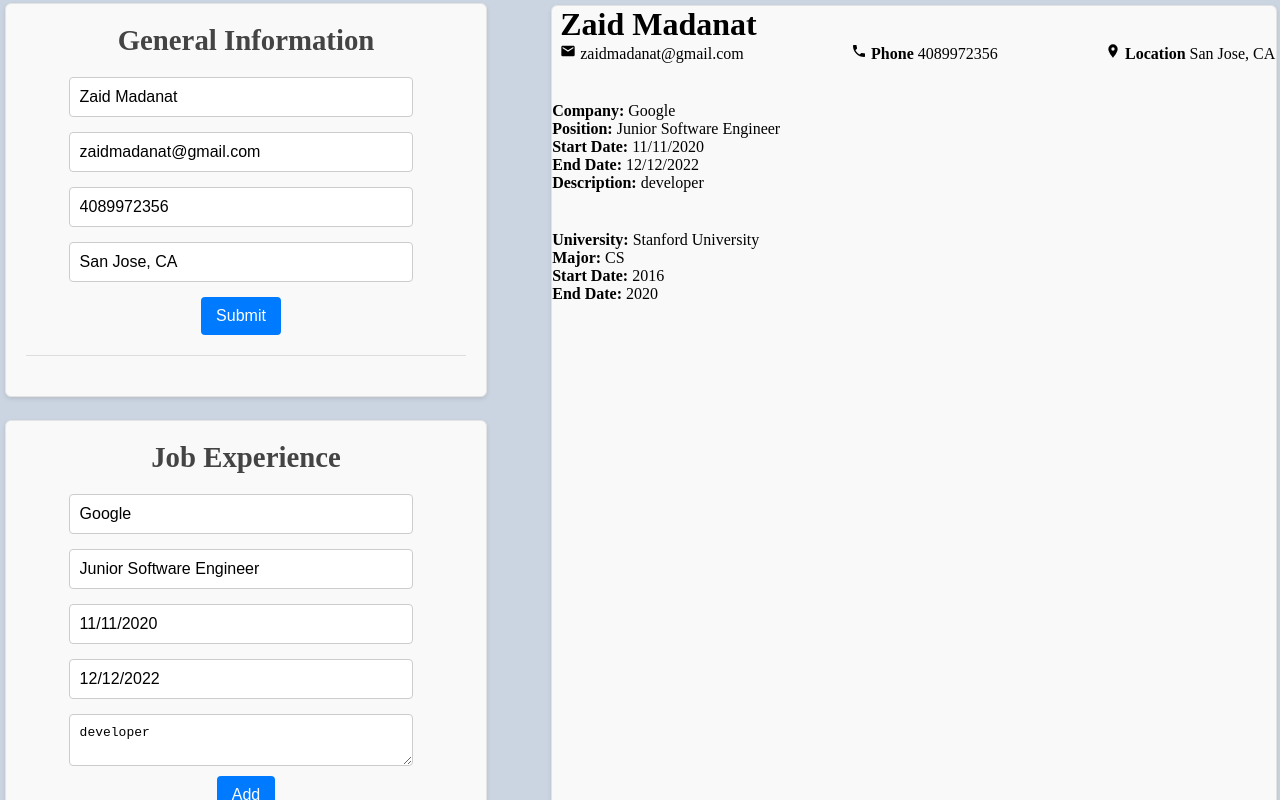
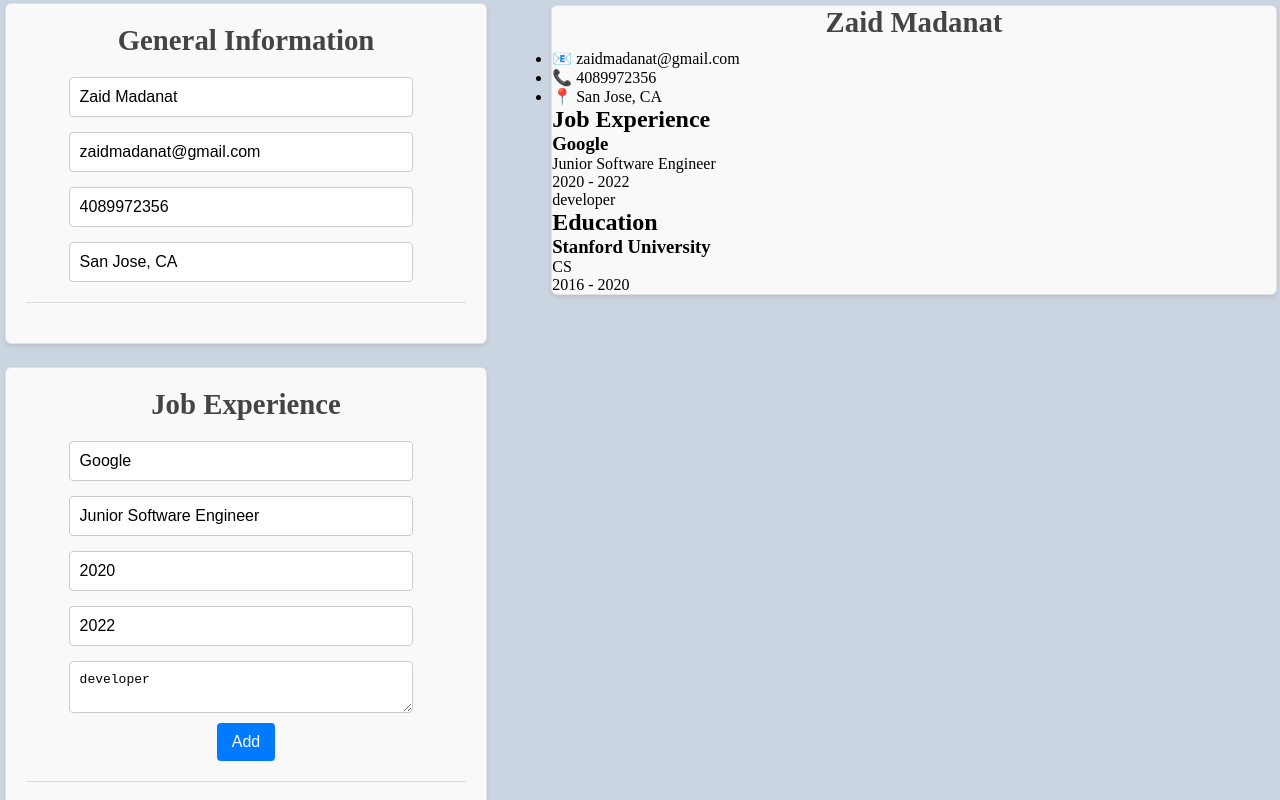
Before and after one commit to ZaidMadanat/cv-application, a React (Vite) app: page / in a window 1280 px wide. Shown: the top 800 px of the page. Built offline with nearby package versions, Linux system fonts and the light colour scheme.

Commit message:
combined all displays into one, added styling

```diff
--- a/src/App.jsx
+++ b/src/App.jsx
@@ -16,18 +16,16 @@ import handleChange from './components/handleChange.jsx';
 
 // Display Components
 import DisplayInfo from "./components/DisplayInfo.jsx";
-import DisplayJob from "./components/Job/DisplayJob.jsx";
-import DisplayEducation from './components/Education/DisplayEducation.jsx';
 
 function App() {
 
-  // Create States for each Data Entry, using the examples folder to put placeholder data.
+  // Create States for each Data Entry, examples folder has p
   const [GeneralData, setGeneralData] = useState(example.general);
   const [EducationData, setEducationData] = useState([
     {id: uuidv4(), uniName: "Stanford University", major: "CS", gradStart: "2016", gradEnd: "2020" }
   ]);
   const [JobData, setJobData] = useState([
-    {id: uuidv4(4), companyName: "Google", positionName: "Junior Software Engineer", startDate: "11/11/2020", endDate: "12/12/2022", description: "developer"}
+    {id: uuidv4(4), companyName: "Google", positionName: "Junior Software Engineer", startDate: "2020", endDate: "2022", description: "developer"}
   ]);
 
 
@@ -72,9 +70,16 @@ function App() {
       </div>
 
       <div className='display'>
-         <DisplayInfo formData={GeneralData}/>
-         <DisplayJob formData={JobData}/>
-         <DisplayEducation formData={EducationData}/>
+        <DisplayInfo
+          formData={{
+            name: GeneralData.name,
+            email: GeneralData.email,
+            phone: GeneralData.phone,
+            location: GeneralData.location,
+            jobData: JobData,
+            educationData: EducationData
+          }}
+          />
       </div>
 
     </div>
--- a/src/components/DisplayInfo.jsx
+++ b/src/components/DisplayInfo.jsx
@@ -1,26 +1,44 @@
-import '../styles/displayInfo.css';
-import emailIcon from '../assets/email.svg';
-import phoneIcon from '../assets/phone.svg';
-import locationIcon from '../assets/location.svg';
-
 function DisplayInfo({ formData }) {
   return (
-    <div className="DisplayInfo">
-      <h4>{formData.name}</h4>
-      <ul className="Contact">
-        <li>
-          <img src={emailIcon} alt="Email Icon" className="icon" />
-          {formData.email}
-        </li>
-        <li>
-          <img src={phoneIcon} alt="Phone Icon" className="icon" />
-          <strong>Phone </strong>{formData.phone}
-        </li>
-        <li>
-          <img src={locationIcon} alt="Location Icon" className="icon" />
-          <strong>Location </strong>{formData.location}
-        </li>
-      </ul>
+    <div className="displays">
+      <h1 className="resume-name">{formData.name}</h1>
+
+      <div className="resume-contact">
+        <ul>
+          <li>📧 {formData.email}</li>
+          <li>📞 {formData.phone}</li>
+          <li>📍 {formData.location}</li>
+        </ul>
+      </div>
+
+
+      <div className="resume-section">
+        <h2>Job Experience</h2>
+        {formData.jobData.map((job, index) => (
+          <div key={index} className="job-entry">
+            <h3>{job.companyName}</h3>
+            <p className="job-title">{job.positionName}</p>
+            <p className="job-dates">
+              {job.startDate} - {job.endDate}
+            </p>
+            <p className="job-description">{job.description}</p>
+          </div>
+        ))}
+      </div>
+
+
+      <div className="resume-section">
+        <h2>Education</h2>
+        {formData.educationData.map((edu, index) => (
+          <div key={index} className="education-entry">
+            <h3>{edu.uniName}</h3>
+            <p className="degree">{edu.major}</p>
+            <p className="edu-dates">
+              {edu.gradStart} - {edu.gradEnd}
+            </p>
+          </div>
+        ))}
+      </div>
     </div>
   );
 }
--- a/src/components/Education/DisplayEducation.jsx
+++ /dev/null
@@ -1,16 +0,0 @@
-function DisplayEducation({ formData }) {
-  return (
-    <div className="DisplayEducation">
-      {formData.map((school) => (
-        <div >
-          <p><strong>University:</strong> {school.uniName}</p>
-          <p><strong>Major:</strong> {school.major}</p>
-          <p><strong>Start Date:</strong> {school.gradStart}</p>
-          <p><strong>End Date:</strong> {school.gradEnd}</p>
-        </div>
-      ))}
-    </div>
-  );
-}
-
-export default DisplayEducation;
--- a/src/components/Job/DisplayJob.jsx
+++ /dev/null
@@ -1,17 +0,0 @@
-function DisplayJob({formData}) {
-    return (
-        <div className="DisplayJob">
-          {formData.map((school) =>
-            <div>
-              <p><strong>Company:</strong> {school.companyName}</p>
-              <p><strong>Position:</strong> {school.positionName}</p>
-              <p><strong>Start Date:</strong> {school.startDate}</p>
-              <p><strong>End Date:</strong> {school.endDate}</p>
-              <p><strong>Description:</strong> {school.description}</p>
-            </div>
-          )}
-        </div>
-    );
-}
-
-export default DisplayJob;
--- a/src/components/info.jsx
+++ b/src/components/info.jsx
@@ -17,7 +17,6 @@ function GeneralInfo({formData, setFormData}) {
             <input type="email" name="email" value={formData.email} onChange={handleChange} placeholder="Enter Degree"/>
             <input type="tel" name="phone" value={formData.phone} onChange={handleChange} placeholder="Enter Phone Number" />
             <input type="text" name="location" value={formData.location} onChange={handleChange} placeholder="Enter your location" />
-            <button type="submit">Submit</button>
         </form>
     );
 }
--- a/src/styles/app.css
+++ b/src/styles/app.css
@@ -26,6 +26,7 @@
     box-shadow: 0 2px 4px rgba(0, 0, 0, 0.1);
     margin-top: 0.3rem;
     margin-right: 0.2rem;
+    height: 100%;
 }
 
 .edits {
@@ -35,6 +36,7 @@
     flex-direction: column;
     gap: 0.2rem;
     width: 40%;
+    height: 100%;
   }
 
 .add {
--- a/src/styles/displayInfo.css
+++ b/src/styles/displayInfo.css
@@ -1,34 +1,147 @@
-.displayInfo {
+/* Resume Container */
+.displays {
     display: flex;
-    flex-direction: row;
-}
-h4 {
-    align-items: left;
-    text-align: left;
-    font-size: 2rem;
-    margin-left: 0.5rem;
+    flex-direction: column;
+    width: 100%;
+    height: 100%;
+    background-color: #fff;
+    border: 1px solid #ccc;
+    border-radius: 8px;
+    box-shadow: 0 4px 6px rgba(0, 0, 0, 0.1);
+    padding: 30px;
+    margin: 10px auto;
 }
 
-.Contact {
-    padding: 0;
-    margin: 0;
-    margin-left: 0.5rem;
-}
-.Contact li {
-    list-style-type: none;
-    align-items: center;
-    justify-content: center;
+/* Name (Top of Resume) */
+.resume-name {
+    font-size: 2.5rem;
+    font-weight: bold;
     text-align: center;
+    margin-bottom: 5px;
 }
 
-ul {
-    list-style-type: none;
+/* Contact Info Section */
+.resume-contact {
+    text-align: center;
+    font-size: 1rem;
+    color: #666;
+    margin-bottom: 20px;
+}
+
+.resume-contact ul {
+    list-style: none;
     display: flex;
-    flex-direction: row;
-    gap: 15%;
+    justify-content: center;
+    gap: 20px;
+    padding: 0;
 }
-.icon {
-    margin-right: 4px;
-    width: 16px;
-    height: 16px;
+
+.resume-contact li {
+    display: flex;
+    align-items: center;
+    gap: 5px;
 }
+
+/* Job Experience Section */
+.resume-section {
+    margin-bottom: 20px;
+    width:100%;
+    background: #f8f9fa;
+    border: 1px solid #ddd;
+    border-radius: 4px;
+}
+
+.resume-section h2 {
+    font-size: 1.5rem;
+    font-weight: bold;
+    color: #333;
+    border-bottom: 2px solid #007BFF;
+    padding-bottom: 5px;
+    margin-bottom: 10px;
+}
+
+/* Job Entry */
+.job-entry {
+    margin-bottom: 25px;
+    padding: 15px;
+    background: #f8f9fa;
+    border: 1px solid #ddd;
+    border-radius: 6px;
+}
+
+.job-entry h3 {
+    font-size: 1.3rem;
+    font-weight: bold;
+    margin-bottom: 5px;
+}
+
+.job-entry .job-title {
+    font-style: italic;
+    color: #555;
+    margin-bottom: 5px;
+}
+
+.job-entry .job-dates {
+    font-size: 0.9rem;
+    color: #777;
+}
+
+.job-entry .job-description {
+    margin-top: 10px;
+    font-size: 1rem;
+    line-height: 1.4;
+    color: #444;
+}
+
+/* Education Section */
+.education-entry {
+    margin-bottom: 25px;
+    padding: 15px;
+    background: #f8f9fa;
+    border: 1px solid #ddd;
+    border-radius: 6px;
+}
+
+.education-entry h3 {
+    font-size: 1.3rem;
+    font-weight: bold;
+    margin-bottom: 5px;
+}
+
+.education-entry .degree {
+    font-style: italic;
+    color: #555;
+    margin-bottom: 5px;
+}
+
+.education-entry .edu-dates {
+    font-size: 0.9rem;
+    color: #777;
+}
+
+/* Spacing Between New Job/Education Entries */
+.job-entry:not(:first-child),
+.education-entry:not(:first-child) {
+    margin-top: 15px;
+}
+
+/* Responsive Design */
+@media (max-width: 600px) {
+    .display {
+        width: 95%;
+        padding: 20px;
+    }
+
+    .resume-name {
+        font-size: 2rem;
+    }
+
+    .resume-section h2 {
+        font-size: 1.3rem;
+    }
+
+    .job-entry,
+    .education-entry {
+        padding: 10px;
+    }
+}
```
Also changed, not shown: src/components/add.jsx (added).
